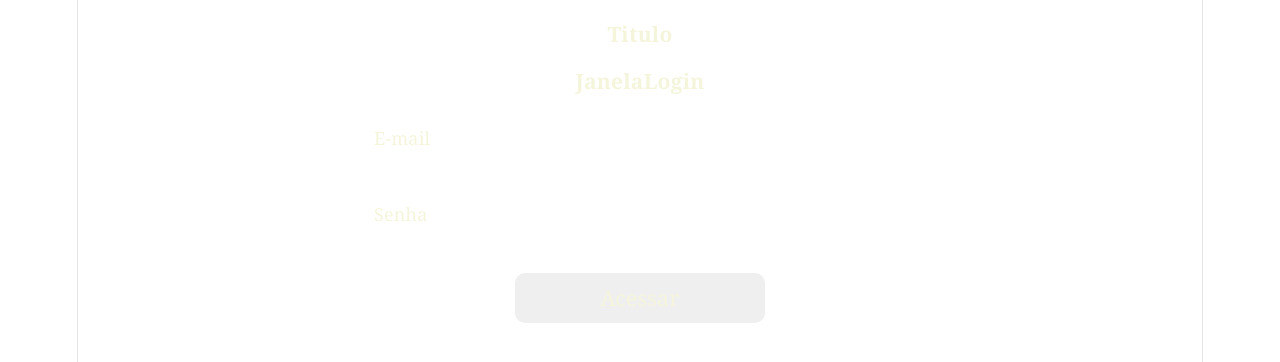
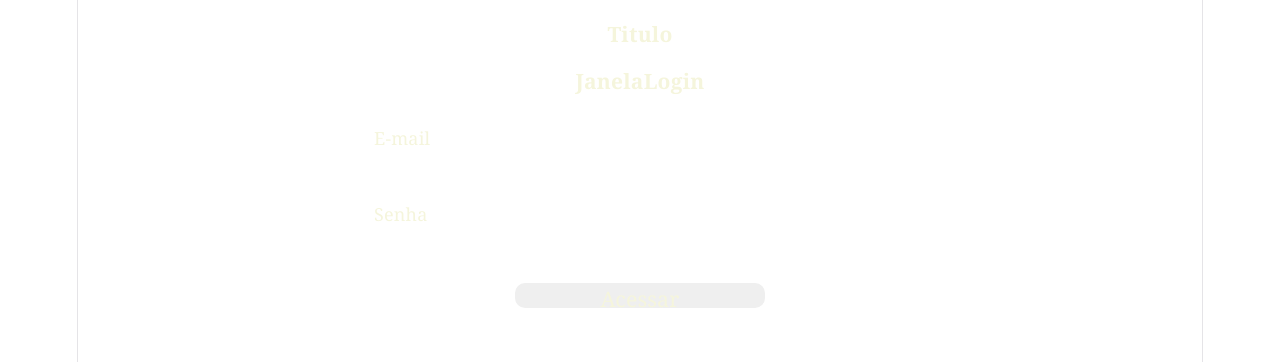
Before and after one commit to dev-drizzithiago/reactDjangoRestYoutube, a React (Vite) app in the folder front/: page /login in a window 1280 px wide. Shown: the top 362 px of the page. Built offline with nearby package versions, Linux system fonts and the light colour scheme; no server answers.

Commit message:
atualizado

```diff
--- a/front/src/Components/AdicionarLink/AdicionarLink.jsx
+++ b/front/src/Components/AdicionarLink/AdicionarLink.jsx
@@ -1,10 +1,12 @@
+import { useState } from 'react'
 import  './AdicionarLink.css'
-
 
 function AdicionarLink() {
 
+    const [ linkYoutube, setLinkYoutube ] = useState({link: ''})
+
     const btnAdicionarLink = () => {
-
+        console.log(linkYoutube)
     }
 
   return (
@@ -19,11 +21,19 @@ function AdicionarLink() {
                 type="text"
                 name='link'
                 className='form_link'
+                value={linkYoutube.link}
+                onChange={(e) => {
+                    setLinkYoutube(prev => ({
+                        ...prev,
+                        link: e.target.value
+                    }))
+                }}
             />
         </div>
 
-        <div>
-          <button onClick={btnAdicionarLink}>Adicionaar</button>
+        <div className='divBtns'>
+          <button className='btnGeral' onClick={btnAdicionarLink}>Limpar</button>
+          <button className='btnGeral' onClick={btnAdicionarLink}>Adicionar</button>
         </div>
 
     </div>
--- a/front/src/index.css
+++ b/front/src/index.css
@@ -122,17 +122,22 @@ code {
 
 .divBtns {
     /* border: 1px solid beige; */
-    padding: 5px 15px;
+    padding: 15px;
     width: 100%;
+
+    display: flex;
+    justify-content: center;
+    gap: 15px;
 }
 
 .btnGeral {
   border: none;
   width: 250px;
-  height: 50px;
+  height: 25px;
   font-size: 16pt;
   border-radius: 10px;
   box-shadow: 1px 1px 5px white;
+
 }
   .btnGeral:hover{
     background-color: #9ca3af;
```
